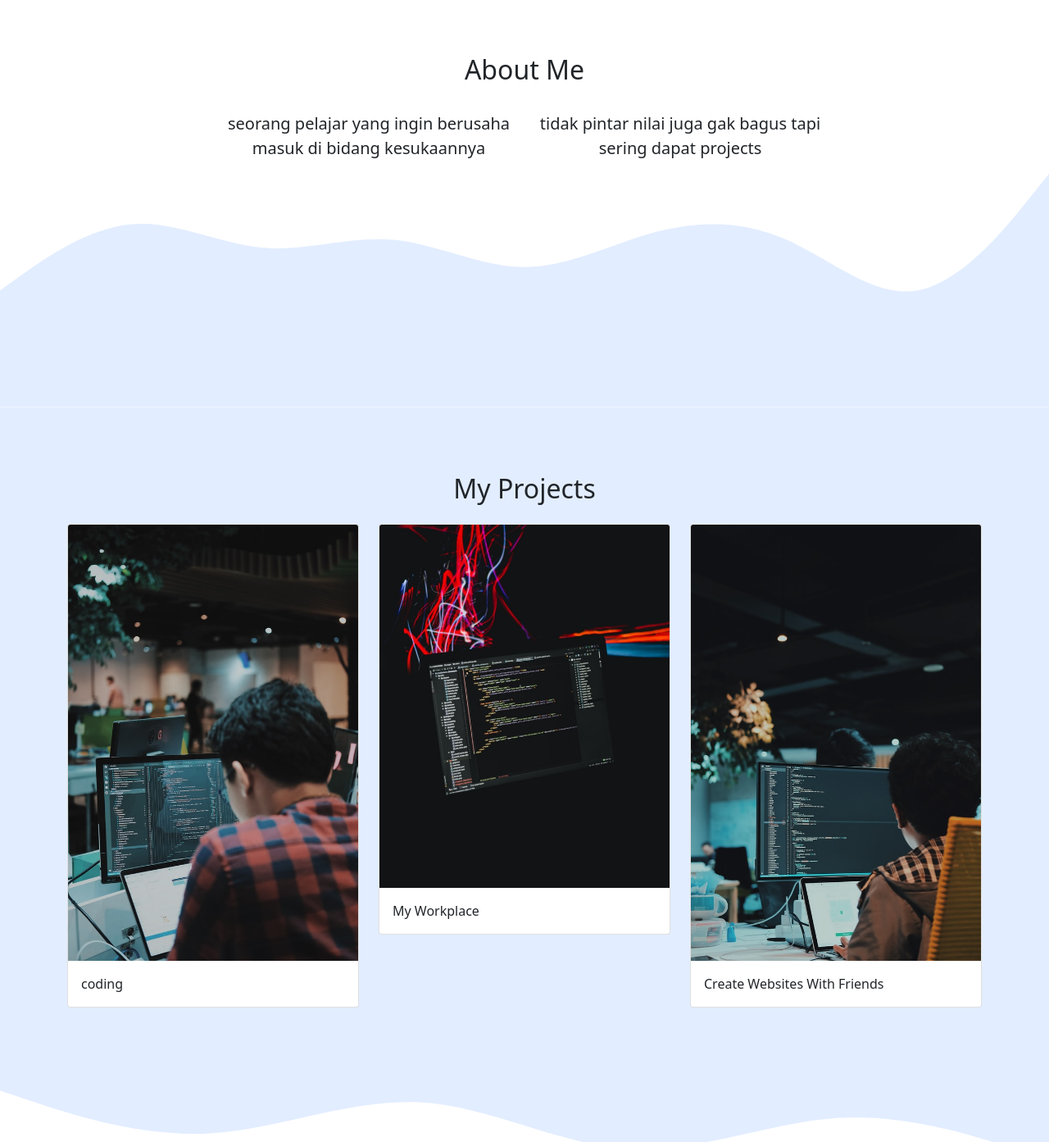
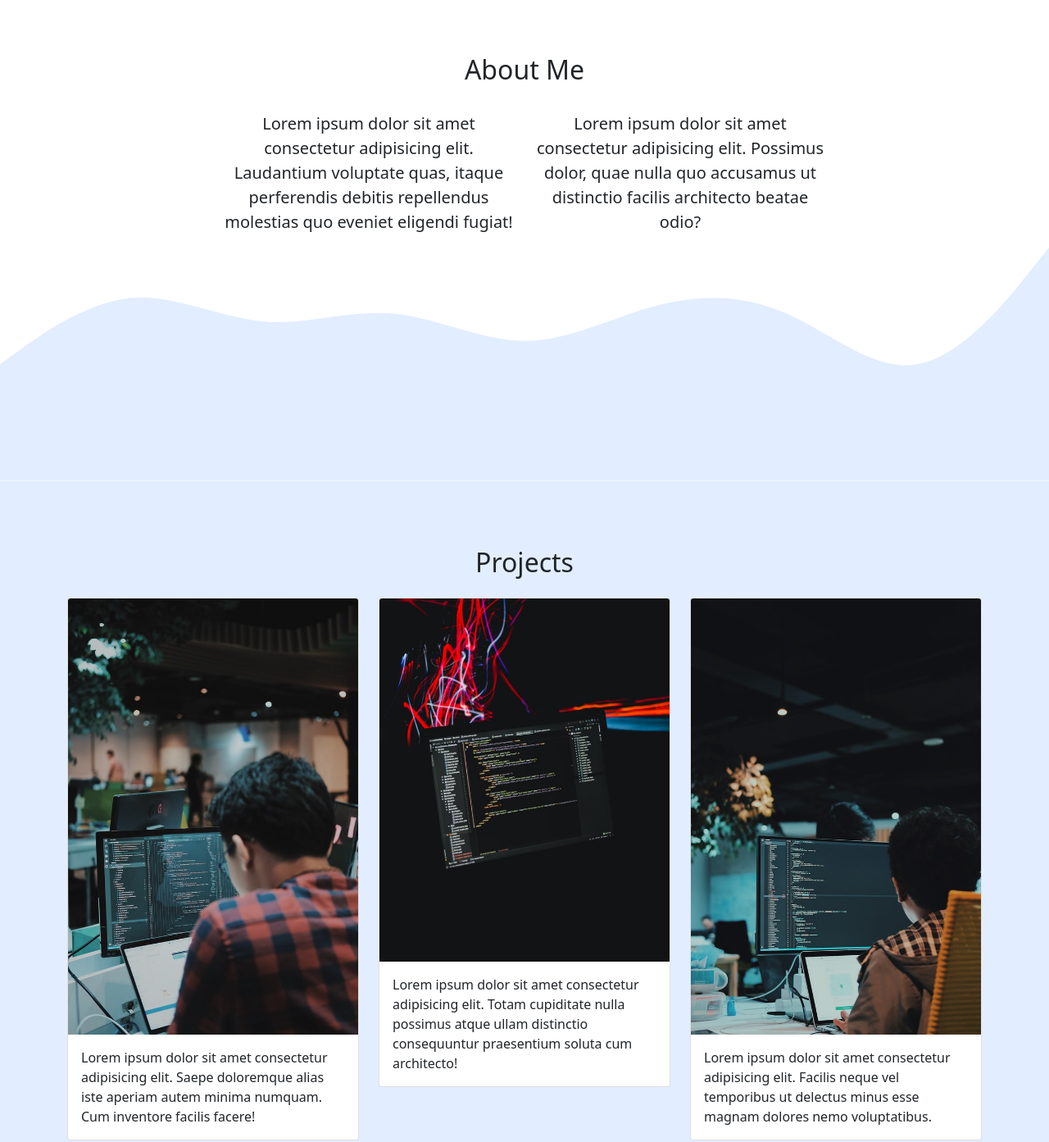
Before and after one commit to dartagf/landing-page, a plain HTML site: page index.html in a window 1280 px wide. Shown: the part 720-2113 px from the top of the page at 82% size. Drawn offline with nearby package versions, Linux system fonts and the light colour scheme.

Commit message:
add writting

```diff
--- a/index.html
+++ b/index.html
@@ -11,7 +11,10 @@
     <!-- My Css -->
     <link rel="stylesheet" href="Style.css" />
 
-    <title>My Portofolio | Steven Lauwira</title>
+    <!-- fav-icon -->
+    <link rel="shortcut icon" href="img/fav-icon.png"/>
+
+    <title>My Portofolio | name</title>
   </head>
   <body id="home">
     <!-- navbar -->
@@ -44,8 +47,8 @@
     <!-- jumbotron -->
     <section class="jumbotron text-center">
       <img src="img/steven.jpeg" alt="Steven Lauwira" width="200" class="rounded-circle img-thumbnail" />
-      <h1 class="display-4">Steven Lauwira</h1>
-      <p class="lead">Student | Programer</p>
+      <h1 class="display-4">Name | Degree</h1>
+      <p class="lead">Lorem ipsum dolor sit amet.</p>
       <svg xmlns="http://www.w3.org/2000/svg" viewBox="0 0 1440 320">
         <path
           fill="#ffffff"
@@ -66,10 +69,10 @@
         </div>
         <div class="row justify-content-center fs-5 text-center">
           <div class="col-md-4">
-            <p>seorang pelajar yang ingin berusaha masuk di bidang kesukaannya</p>
+            <p>Lorem ipsum dolor sit amet consectetur adipisicing elit. Laudantium voluptate quas, itaque perferendis debitis repellendus molestias quo eveniet eligendi fugiat!</p>
           </div>
           <div class="col-md-4">
-            <p>tidak pintar nilai juga gak bagus tapi sering dapat projects</p>
+            <p>Lorem ipsum dolor sit amet consectetur adipisicing elit. Possimus dolor, quae nulla quo accusamus ut distinctio facilis architecto beatae odio?</p>
           </div>
         </div>
       </div>
@@ -88,7 +91,7 @@
       <div class="container">
         <div class="row text-center mb-3">
           <div class="col">
-            <h2>My Projects</h2>
+            <h2>Projects</h2>
           </div>
         </div>
         <div class="row">
@@ -96,7 +99,7 @@
             <div class="card">
               <img src="img/project.1.jpg" class="card-img-top" alt="project 1" />
               <div class="card-body">
-                <p class="card-text">coding</p>
+                <p class="card-text">Lorem ipsum dolor sit amet consectetur adipisicing elit. Saepe doloremque alias iste aperiam autem minima numquam. Cum inventore facilis facere!</p>
               </div>
             </div>
           </div>
@@ -104,7 +107,7 @@
             <div class="card">
               <img src="img/project.2.jpg" class="card-img-top" alt="project 2" />
               <div class="card-body">
-                <p class="card-text">My Workplace</p>
+                <p class="card-text">Lorem ipsum dolor sit amet consectetur adipisicing elit. Totam cupiditate nulla possimus atque ullam distinctio consequuntur praesentium soluta cum architecto!</p>
               </div>
             </div>
           </div>
@@ -112,7 +115,7 @@
             <div class="card">
               <img src="img/project.3.jpg" class="card-img-top" alt="project 3" />
               <div class="card-body">
-                <p class="card-text">Create Websites With Friends</p>
+                <p class="card-text">Lorem ipsum dolor sit amet consectetur adipisicing elit. Facilis neque vel temporibus ut delectus minus esse magnam dolores nemo voluptatibus.</p>
               </div>
             </div>
           </div>
```
Also changed, not shown: img/fav-icon.png (added).
